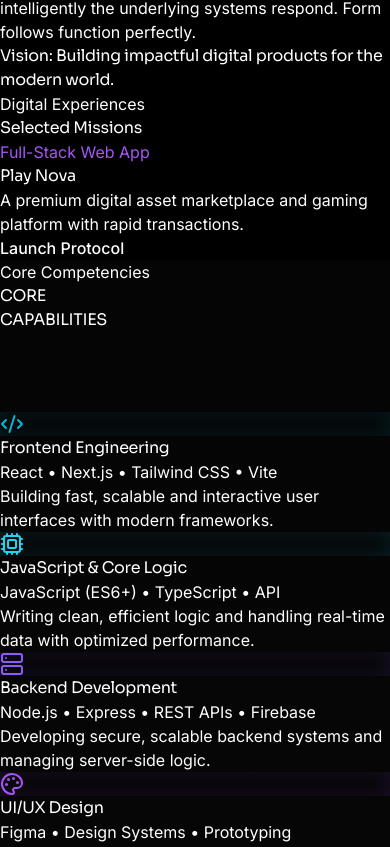
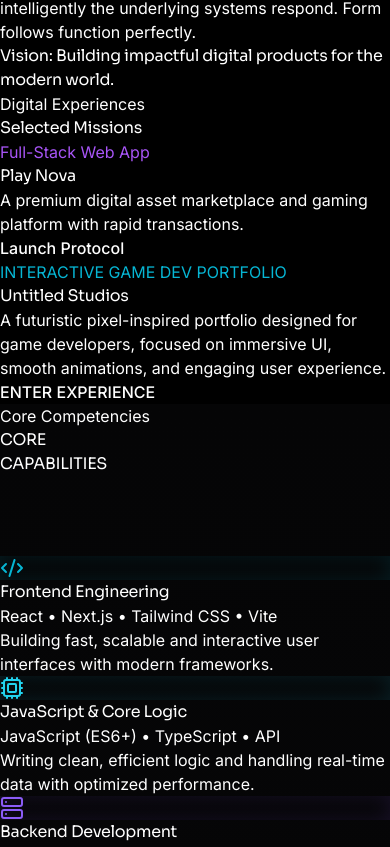
Before and after one commit to adiop377/portfolio, a React app: page / in a window 390 px wide. Shown: the part 1591-2438 px from the top of the page. Built offline with nearby package versions, Linux system fonts and the light colour scheme; the HTML template or start-up script is replaced by a standard one.

Commit message:
feat: add Untitled Studios mission and optimize mobile performance

```diff
--- a/src/components/AbstractBackground.jsx
+++ b/src/components/AbstractBackground.jsx
@@ -69,7 +69,7 @@ const AbstractBackground = () => {
                 {shapes.map((shape) => (
                     <motion.div
                         key={shape.id}
-                        className={`absolute rounded-full backdrop-blur-3xl border bg-gradient-to-br ${shape.size} ${shape.position} ${shape.gradient} ${shape.border} ${shape.shadow}`}
+                        className={`absolute rounded-full backdrop-blur-md md:backdrop-blur-3xl border bg-gradient-to-br ${shape.size} ${shape.position} ${shape.gradient} ${shape.border} ${shape.shadow}`}
                         animate={{
                             y: shape.animation.y,
                             x: shape.animation.x || [0, 0, 0],
--- a/src/components/Projects.jsx
+++ b/src/components/Projects.jsx
@@ -2,6 +2,7 @@ import React from 'react';
 import { motion } from 'framer-motion';
 
 import projectNeon from '../assets/project-neon.png';
+import projectPulse from '../assets/project-pulse.png';
 
 const projects = [
   {
@@ -11,8 +12,19 @@ const projects = [
     image: projectNeon,
     link: 'https://playnovax.vercel.app/',
     accent: '#A855F7', // Neon Purple
-    description: 'A premium digital asset marketplace and gaming platform with rapid transactions.'
+    description: 'A premium digital asset marketplace and gaming platform with rapid transactions.',
+    buttonText: 'Launch Protocol'
   },
+  {
+    id: 2,
+    title: 'Untitled Studios',
+    category: 'INTERACTIVE GAME DEV PORTFOLIO',
+    image: projectPulse,
+    link: 'https://untitled-creator.vercel.app/',
+    accent: '#06B6D4', // Cyan
+    description: 'A futuristic pixel-inspired portfolio designed for game developers, focused on immersive UI, smooth animations, and engaging user experience.',
+    buttonText: 'ENTER EXPERIENCE'
+  }
 ];
 
 const ProjectCard = ({ project, index }) => {
@@ -28,7 +40,7 @@ const ProjectCard = ({ project, index }) => {
         transition: { duration: 0.2, ease: "easeOut" }
       }}
       viewport={{ once: true }}
-      className="group relative flex flex-col h-full rounded-2xl overflow-hidden backdrop-blur-xl bg-white/5 border border-purple-500/20 transition-all duration-300 p-6 md:p-8 cursor-pointer max-w-lg mx-auto w-full"
+      className="group relative flex flex-col h-full rounded-2xl overflow-hidden backdrop-blur-md md:backdrop-blur-xl bg-white/5 border border-purple-500/20 transition-all duration-300 p-6 md:p-8 cursor-pointer w-full"
     >
       {/* Category Badge & Glow */}
       <div
@@ -41,8 +53,8 @@ const ProjectCard = ({ project, index }) => {
           {project.category}
         </div>
 
-        <h3 className="text-[clamp(1.2rem,3vw,2.25rem)] font-black text-white mb-4 tracking-tight uppercase group-hover:drop-shadow-[0_0_8px_rgba(255,255,255,0.4)] transition-all">
-          {project.title.split(' ')[0]} <span className="text-transparent bg-clip-text bg-gradient-to-r from-purple-500 to-cyan-400">{project.title.split(' ')[1]}</span>
+        <h3 className="text-[clamp(1.2rem,3vw,2.25rem)] font-black text-white mb-4 tracking-tight uppercase group-hover:drop-shadow-[0_0_8px_rgba(255,255,255,0.4)] transition-all leading-tight">
+          {project.title.split(' ')[0]} <span className="text-transparent bg-clip-text bg-gradient-to-r from-purple-500 to-cyan-400">{project.title.split(' ').slice(1).join(' ')}</span>
         </h3>
 
         <p className="text-gray-400 text-sm md:text-base leading-relaxed mb-10 flex-grow font-light">
@@ -56,7 +68,7 @@ const ProjectCard = ({ project, index }) => {
           className="self-start relative inline-flex items-center justify-center px-8 py-3 font-bold text-white transition-all duration-300 bg-black/40 border border-purple-500/30 rounded-full hover:border-cyan-400 hover:shadow-[0_0_20px_rgba(6,182,212,0.4)] overflow-hidden group/btn"
         >
           <span className="absolute inset-0 w-0 h-full transition-all duration-500 ease-out bg-gradient-to-r from-purple-600 to-cyan-500 group-hover/btn:w-full -z-10" />
-          <span className="relative tracking-[0.2em] uppercase text-xs">Launch Protocol</span>
+          <span className="relative tracking-[0.2em] uppercase text-xs">{project.buttonText || 'Launch Protocol'}</span>
         </a>
       </div>
     </motion.div>
@@ -91,8 +103,8 @@ const Projects = () => {
         <div className="w-24 h-[2px] bg-gradient-to-r from-purple-500 to-cyan-400 mx-auto mt-6" />
       </div>
 
-      {/* Grid Layout for one Project - centered */}
-      <div className="flex justify-center relative z-10 max-w-7xl mx-auto">
+      {/* Grid Layout for Projects */}
+      <div className="grid grid-cols-1 md:grid-cols-2 gap-8 relative z-10 max-w-6xl mx-auto px-4 justify-items-center">
         {projects.map((project, index) => (
           <ProjectCard key={project.id} project={project} index={index} />
         ))}
--- a/src/components/Story.jsx
+++ b/src/components/Story.jsx
@@ -9,8 +9,8 @@ const Story = () => {
   });
 
   const wordVariants = {
-    hidden: { opacity: 0, y: 50, filter: 'blur(10px)' },
-    visible: { opacity: 1, y: 0, filter: 'blur(0px)', transition: { duration: 0.8, ease: "easeOut" } }
+    hidden: { opacity: 0, y: 30 },
+    visible: { opacity: 1, y: 0, transition: { duration: 0.6, ease: "easeOut" } }
   };
 
   return (
@@ -36,20 +36,20 @@ const Story = () => {
         <motion.div
           initial="hidden"
           whileInView="visible"
-          viewport={{ once: false, margin: "-100px" }}
+          viewport={{ once: true, margin: "-50px" }}
           variants={{
             visible: { transition: { staggerChildren: 0.15, delayChildren: 0.2 } }
           }}
           className="max-w-4xl mx-auto"
         >
           <h2 className="cinematic-text text-white text-3xl md:text-7xl font-black uppercase tracking-tight leading-tight drop-shadow-2xl flex flex-wrap justify-center gap-x-4 md:gap-x-8 gap-y-4">
-            <motion.span variants={wordVariants} className="inline-block">FROM</motion.span>
-            <motion.span variants={wordVariants} className="inline-block text-transparent bg-clip-text bg-gradient-to-r from-purple-500 to-cyan-400">IDEAS</motion.span>
+            <motion.span variants={wordVariants} className="inline-block will-change-transform">FROM</motion.span>
+            <motion.span variants={wordVariants} className="inline-block text-transparent bg-clip-text bg-gradient-to-r from-purple-500 to-cyan-400 will-change-transform">IDEAS</motion.span>
             <div className="w-full basis-full h-0 hidden md:block"></div>
-            <motion.span variants={wordVariants} className="inline-block">TO</motion.span>
-            <motion.span variants={wordVariants} className="inline-block">REAL</motion.span>
-            <motion.span variants={wordVariants} className="inline-block">WEB</motion.span>
-            <motion.span variants={wordVariants} className="inline-block text-transparent bg-clip-text bg-gradient-to-r from-cyan-400 to-blue-500">EXPERIENCES</motion.span>
+            <motion.span variants={wordVariants} className="inline-block will-change-transform">TO</motion.span>
+            <motion.span variants={wordVariants} className="inline-block will-change-transform">REAL</motion.span>
+            <motion.span variants={wordVariants} className="inline-block will-change-transform">WEB</motion.span>
+            <motion.span variants={wordVariants} className="inline-block text-transparent bg-clip-text bg-gradient-to-r from-cyan-400 to-blue-500 will-change-transform">EXPERIENCES</motion.span>
           </h2>
 
           {/* Animated custom underline */}
```
